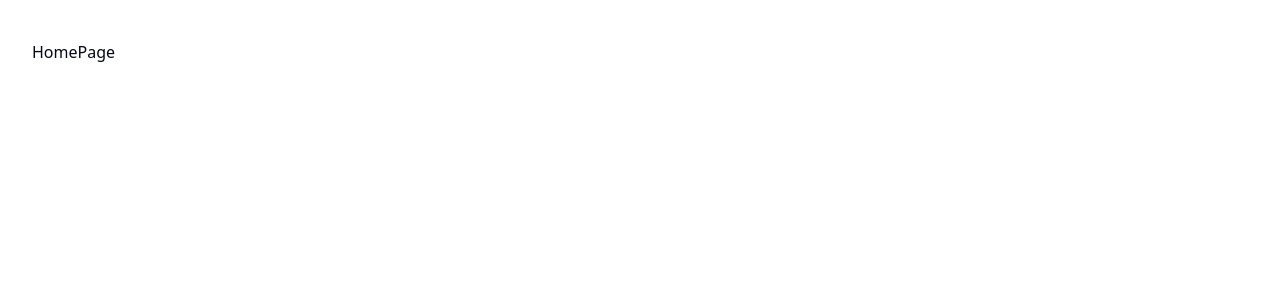
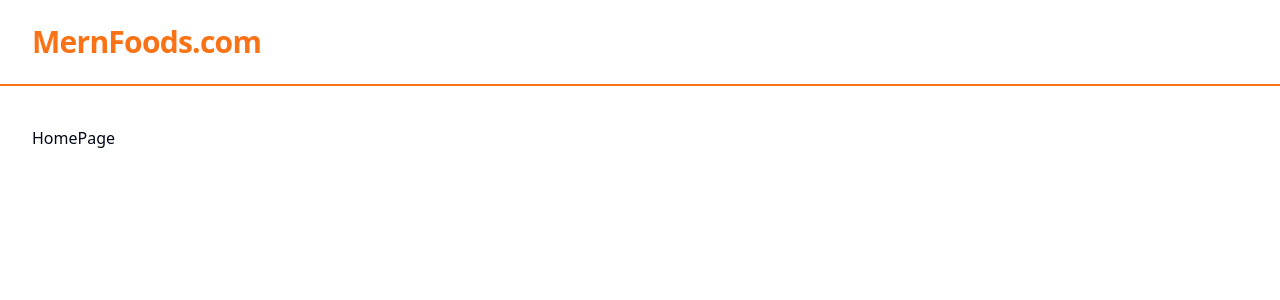
Before and after one commit to sherazakrampro/mern-foods, a React (Vite) app in the folder frontend/: page / in a window 1280 px wide. Shown: the top 300 px of the page. Built offline with nearby package versions, Linux system fonts and the light colour scheme.

Commit message:
header added

```diff
--- /dev/null
+++ b/frontend/src/components/Header.jsx
@@ -0,0 +1,19 @@
+import { Link } from "react-router-dom";
+
+const Header = () => {
+  return (
+    <div className="border-b-2 border-b-orange-500 py-6 ">
+      <div className="container mx-auto flex justify-between items-center">
+        <Link
+          to="/"
+          className="text-3xl font-bold tracking-tight text-orange-500"
+        >
+          MernFoods.com
+        </Link>
+        <div className="md:hidden"></div>
+      </div>
+    </div>
+  );
+};
+
+export default Header;
--- a/frontend/src/layouts/Layout.jsx
+++ b/frontend/src/layouts/Layout.jsx
@@ -1,8 +1,10 @@
+import Header from "@/components/Header";
 import PropTypes from "prop-types";
 
 const Layout = ({ children }) => {
   return (
     <div className="flex flex-col min-h-screen">
+      <Header />
       <div className="container mx-auto flex-1 py-10">{children}</div>
     </div>
   );
```
